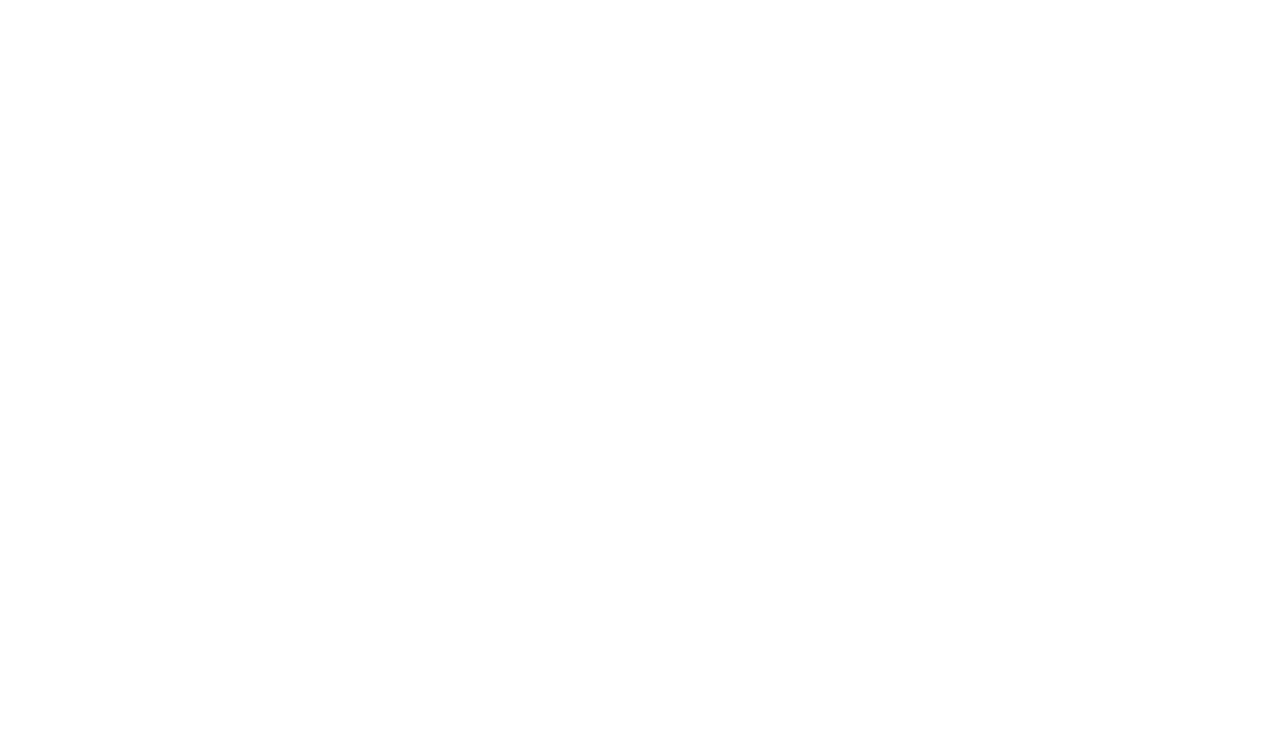
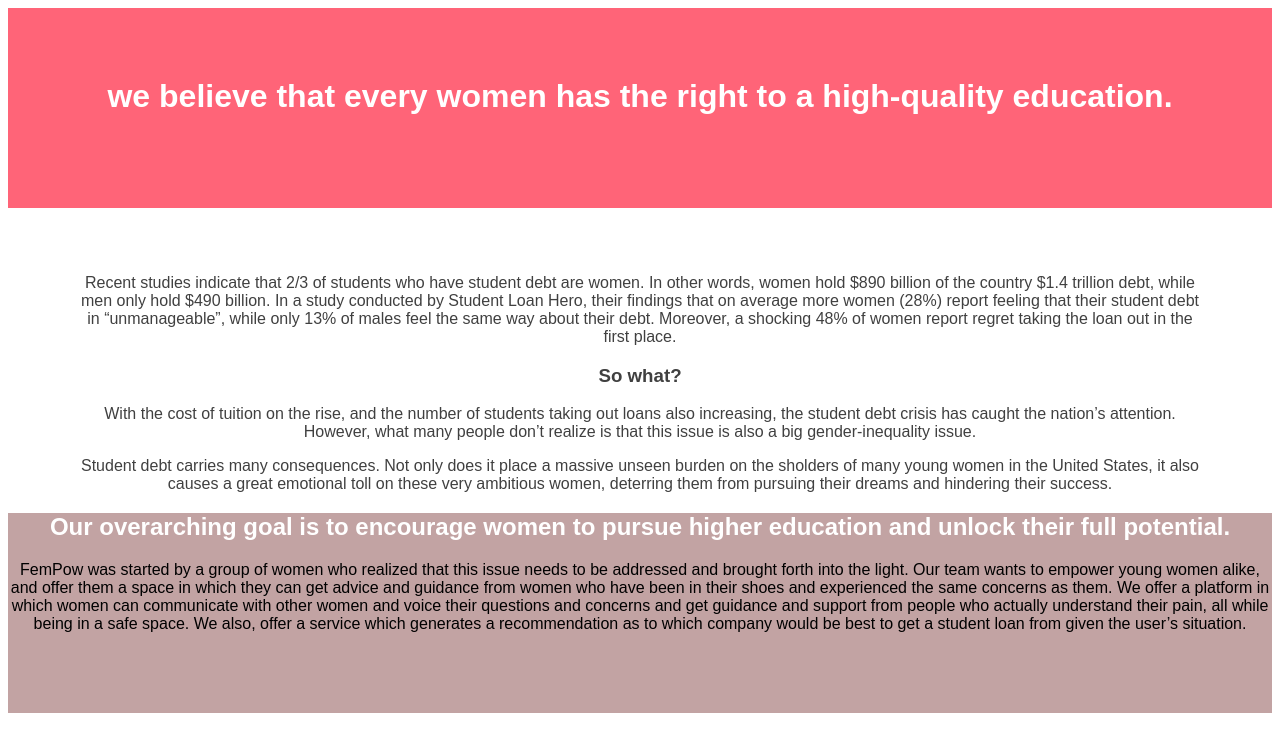
Before and after one commit to indefinities/FEMPOW, a plain HTML site: page aboutus.html in a window 1280 px wide. Shown: the top 752 px of the page. Drawn offline with Linux system fonts and the light colour scheme.

Commit message:
edited aboutus and added css

```diff
--- a/aboutus.html
+++ b/aboutus.html
@@ -9,6 +9,53 @@
     <script src="script.js"></script>
 </head>
 <body>
+    <div class="about-us-opening">
+        <h1> we believe that every women has the right to a
+                    high-quality education. </h1>
+    </div>
+    <div class="about-us-background">
+        <p> Recent studies indicate that 2/3 of students who have student
+            debt are women. In other words, women hold $890 billion of the
+            country $1.4 trillion debt, while men only hold $490 billion.
+            In a study conducted by Student Loan Hero, their findings that
+            on average more women (28%) report feeling that their student
+            debt in “unmanageable”, while only 13% of males feel the same
+            way about their debt. Moreover, a shocking 48% of women report
+            regret taking the loan out in the first place.</p>
+
+        <h3> So what? </h3>
+
+        <p> With the cost of tuition on the rise, and the number of
+            students taking out loans also increasing, the student debt
+            crisis has caught the nation’s attention. However, what many
+            people don’t realize is that this issue is also a big
+            gender-inequality issue. </p>
+
+        <p>Student debt carries many consequences. Not only does it place
+            a massive unseen burden on the sholders of many young women in
+            the United States, it also causes a great emotional toll on
+            these very ambitious women, deterring them from pursuing their
+            dreams and hindering their success. </p>
+
+
+    </div>
+
+    <div class="about-us">
+        <h2> Our overarching goal is to encourage women to pursue higher
+             education and unlock their full potential. </h2>
+
+        <p>FemPow was started by a group of women who realized that this
+            issue needs to be addressed and brought forth into the light.
+            Our team wants to empower young women alike, and offer them a
+            space in which they can get advice and guidance from women who
+            have been in their shoes and experienced the same concerns as
+            them. We offer a platform in which women can communicate with
+            other women and voice their questions and concerns and get
+            guidance and support from people who actually understand their
+            pain, all while being in a safe space. We also, offer a service
+            which generates a recommendation as to which company would be
+            best to get a student loan from given the user’s situation. </p>
+    </div>
 
 </body>
 </html>
--- a/style.css
+++ b/style.css
@@ -9,3 +9,34 @@ body{
     height: 50%;
     background-color: rgb(194, 163, 163);
 }
+.about-us-opening{
+    background-color: rgb(255, 100, 120);
+    text-align: center;
+    font-family: Arial, Helvetica;
+    color: #ffffff;
+    height: 10%;
+
+}
+.about-us-opening h1{
+    padding: 70px;
+}
+.about-us-background{
+    color: #404040;
+    font-family: Arial, Helvetica;
+    text-align: center;
+    padding-left: 70px;
+    padding-right: 70px;
+    padding-top: 50px;
+}
+.about-us{
+    background-color: rgb(194, 163, 163);
+    height: 10%;
+    font-family: Arial, Helvetica;
+    text-align: center;
+}
+.about-us h2{
+    color: #ffffff;
+}
+.about-us p{
+    color: #000000;
+}
```
